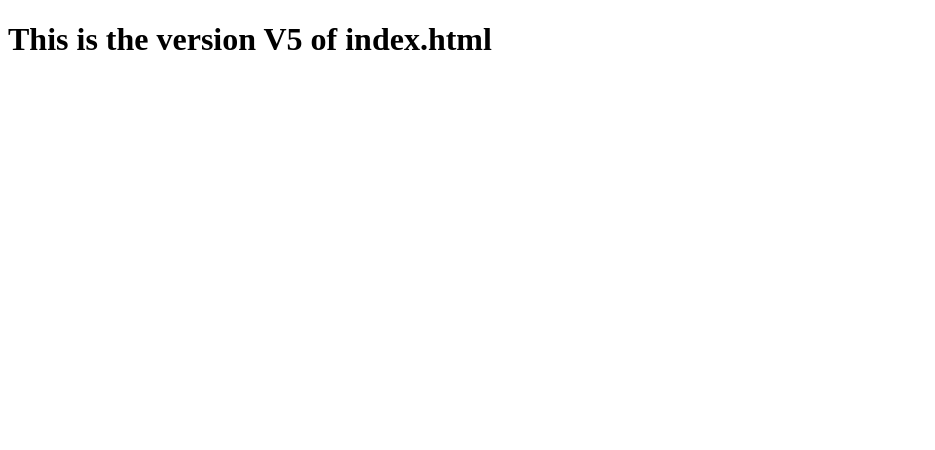
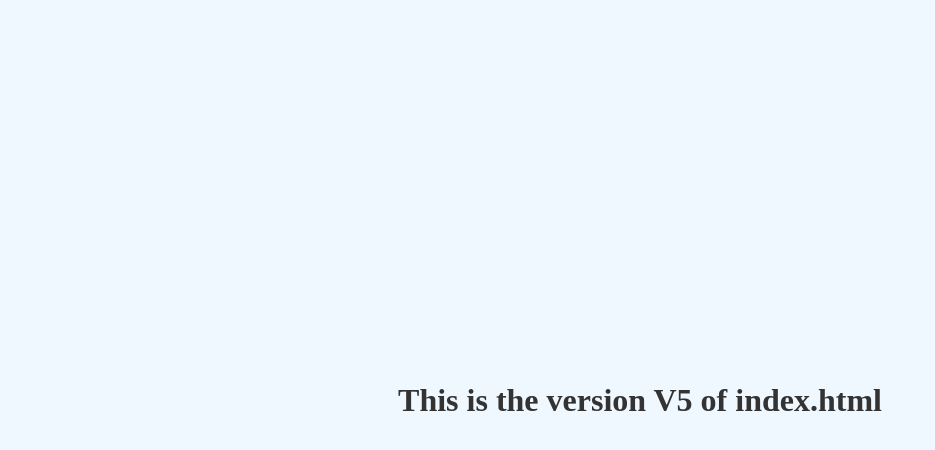
Before and after one commit to Harshm217/myrepo, a plain HTML site: page index.html in a window 1280 px wide. Shown: the whole page, without its empty margins (0-935 px from the left). Drawn offline with Linux system fonts and the light colour scheme.

Commit message:
Added Design

```diff
--- a/index.html
+++ b/index.html
@@ -3,6 +3,7 @@
 <head>
     <meta charset="UTF-8">
     <meta name="viewport" content="width=, initial-scale=1.0">
+    <link rel="stylesheet" href="style.css">
     <title>Document</title>
 </head>
 <body>
--- /dev/null
+++ b/style.css
@@ -0,0 +1,14 @@
+body {
+  background-color: #f0f8ff; /* change background color */
+  display: flex;
+  justify-content: center; /* center horizontally */
+  align-items: center;     /* center vertically */
+  height: 100vh;           /* full height of screen */
+  margin: 0;
+}
+
+h1 {
+  color: #333;   /* text color */
+  font-size: 2rem;
+  text-align: center;
+}
```
